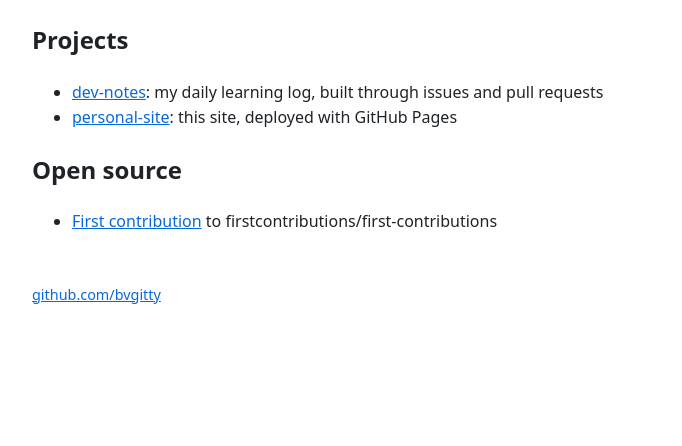
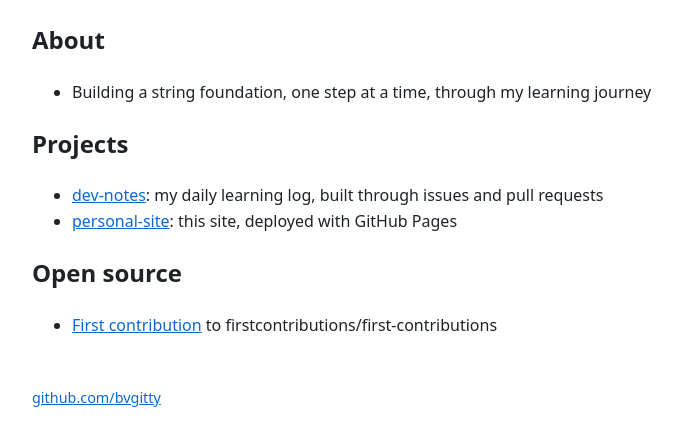
Before and after one commit to bvgitty/personal-site, a plain HTML site: page index.html in a window 1280 px wide. Shown: the part 158-604 px from the top of the page, without its empty margins (248-930 px from the left). Drawn offline with Linux system fonts and the light colour scheme.

Commit message:
Add About section to perosnal site (#6)

```diff
--- a/index.html
+++ b/index.html
@@ -15,6 +15,11 @@
     </header>
 
     <main>
+        <h2>About</h2>
+        <ul>
+            <li>Building a string foundation, one step at a time, through my learning journey</li>
+        </ul>
+
         <h2>Projects</h2>
         <ul>
             <li><a href="https://github.com/bvgitty/dev-notes">dev-notes</a>: my daily learning log, built through
```
